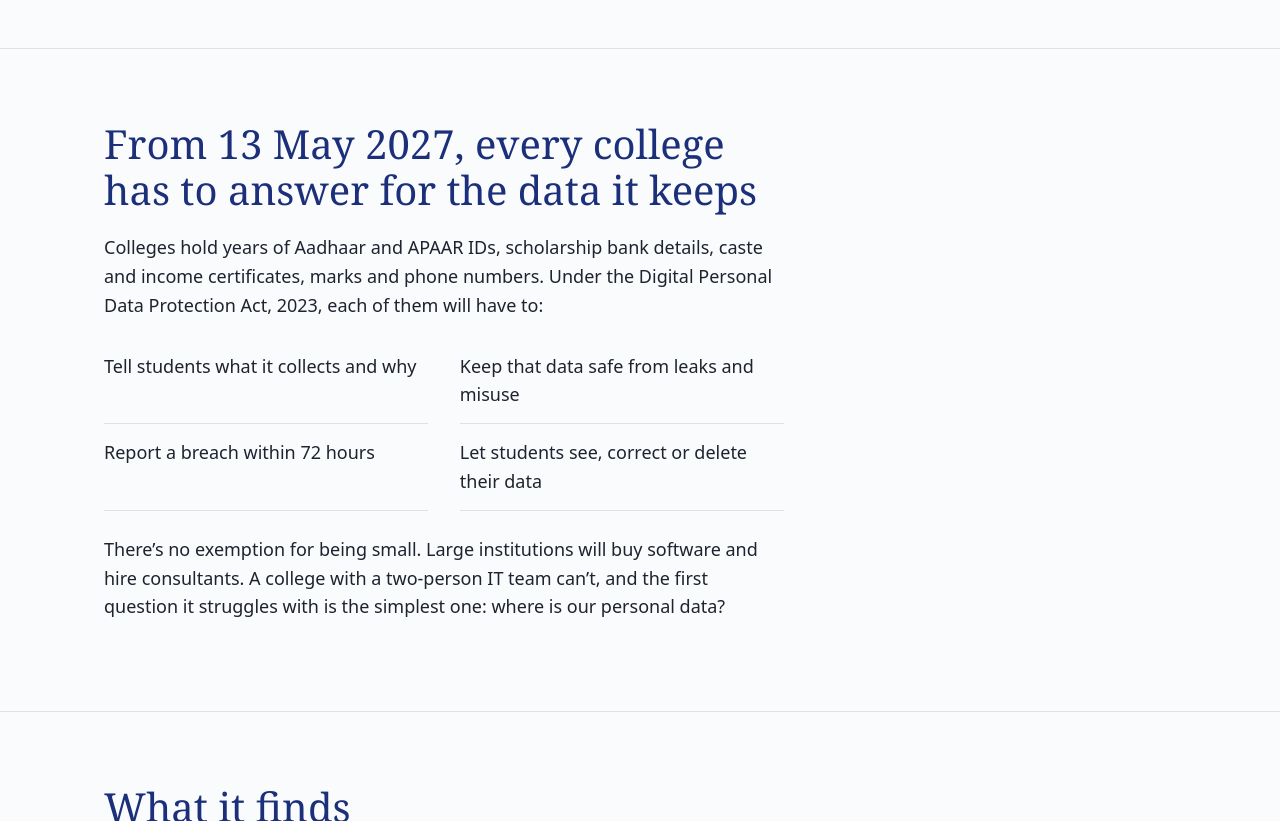
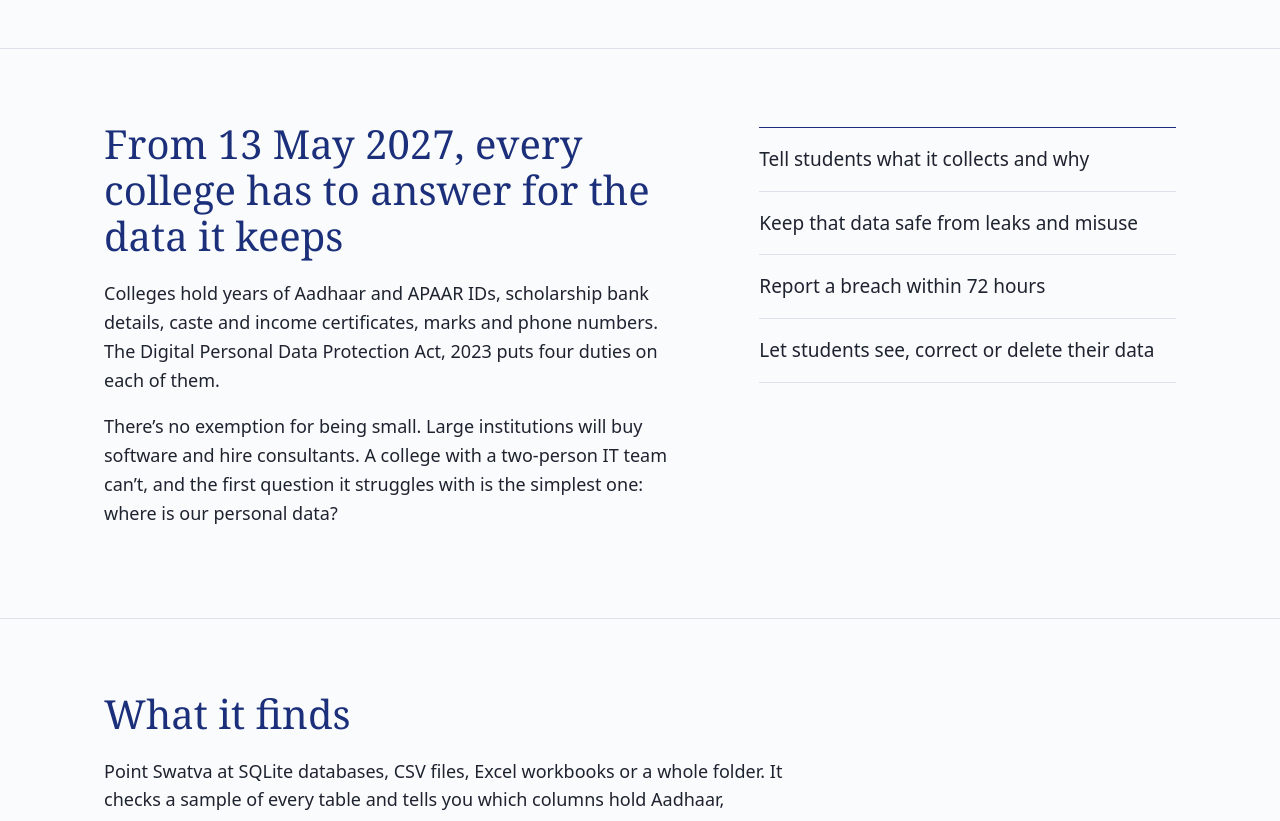
Before and after one commit to nirmalpatel008/swatva, a plain HTML site: page docs/index.html in a window 1280 px wide. Shown: the part 680-1501 px from the top of the page. Drawn offline with Linux system fonts and the light colour scheme; a web font is replaced by a local one.

Commit message:
Lay out the DPDP duties beside the deadline text

```diff
--- a/docs/index.html
+++ b/docs/index.html
@@ -102,8 +102,12 @@ h3 { font-size: 19px; font-weight: 600; margin: 0 0 6px; }
 .prose { max-width: 66ch; }
 .prose p { margin: 0 0 18px; }
 
-.duties { list-style: none; padding: 0; margin: 8px 0 0; display: grid; grid-template-columns: repeat(2, minmax(0, 1fr)); gap: 0 32px; }
-.duties li { padding: 14px 0; border-bottom: 1px solid var(--rule); }
+.deadline { display: grid; grid-template-columns: minmax(0, 7fr) minmax(0, 5fr); column-gap: 72px; align-items: start; }
+.deadline > h2, .deadline > p { grid-column: 1; max-width: 62ch; }
+.deadline > p { margin: 0 0 18px; }
+.deadline > .duties { grid-column: 2; grid-row: 1 / span 3; }
+.duties { list-style: none; padding: 0; margin: 6px 0 0; border-top: 1px solid var(--ink); }
+.duties li { padding: 18px 0; border-bottom: 1px solid var(--rule); font-size: 19px; line-height: 1.4; }
 
 .ledger { margin: 8px 0 0; border-top: 1px solid var(--rule); max-width: 880px; }
 .ledger div { display: grid; grid-template-columns: minmax(0, 260px) minmax(0, 1fr); gap: 32px; padding: 18px 0; border-bottom: 1px solid var(--rule); }
@@ -128,6 +132,8 @@ footer .word { font-family: var(--display); font-size: 18px; color: var(--ink);
 
 @media (max-width: 900px) {
   .hero { grid-template-columns: 1fr; gap: 40px; }
+  .deadline { grid-template-columns: 1fr; }
+  .deadline > .duties { grid-column: 1; grid-row: auto; margin: 6px 0 28px; }
   .hero { padding: 48px 0 64px; }
   .ledger div { grid-template-columns: 1fr; gap: 4px; }
 }
@@ -135,7 +141,6 @@ footer .word { font-family: var(--display); font-size: 18px; color: var(--ink);
   body { font-size: 17px; }
   .wrap { padding: 0 16px; }
   .top { flex-direction: column; gap: 8px; }
-  .duties { grid-template-columns: 1fr; }
   .plan li { grid-template-columns: 40px minmax(0, 1fr); }
   .plan .state { grid-column: 2; }
   .register::before { left: 32px; }
@@ -187,17 +192,17 @@ footer .word { font-family: var(--display); font-size: 18px; color: var(--ink);
 </div>
 
 <section class="band">
-  <div class="wrap"><div class="prose">
+  <div class="wrap deadline">
     <h2>From 13 May 2027, every college has to answer for the data it keeps</h2>
-    <p>Colleges hold years of Aadhaar and APAAR IDs, scholarship bank details, caste and income certificates, marks and phone numbers. Under the Digital Personal Data Protection Act, 2023, each of them will have to:</p>
-    <ul class="duties">
+    <p>Colleges hold years of Aadhaar and APAAR IDs, scholarship bank details, caste and income certificates, marks and phone numbers. The Digital Personal Data Protection Act, 2023 puts four duties on each of them.</p>
+    <ul class="duties" aria-label="What the DPDP Act requires of every college">
       <li>Tell students what it collects and why</li>
       <li>Keep that data safe from leaks and misuse</li>
       <li>Report a breach within 72 hours</li>
       <li>Let students see, correct or delete their data</li>
     </ul>
-    <p style="margin-top:24px">There’s no exemption for being small. Large institutions will buy software and hire consultants. A college with a two-person IT team can’t, and the first question it struggles with is the simplest one: where is our personal data?</p>
-  </div></div>
+    <p>There’s no exemption for being small. Large institutions will buy software and hire consultants. A college with a two-person IT team can’t, and the first question it struggles with is the simplest one: where is our personal data?</p>
+  </div>
 </section>
 
 <section class="band">
```
